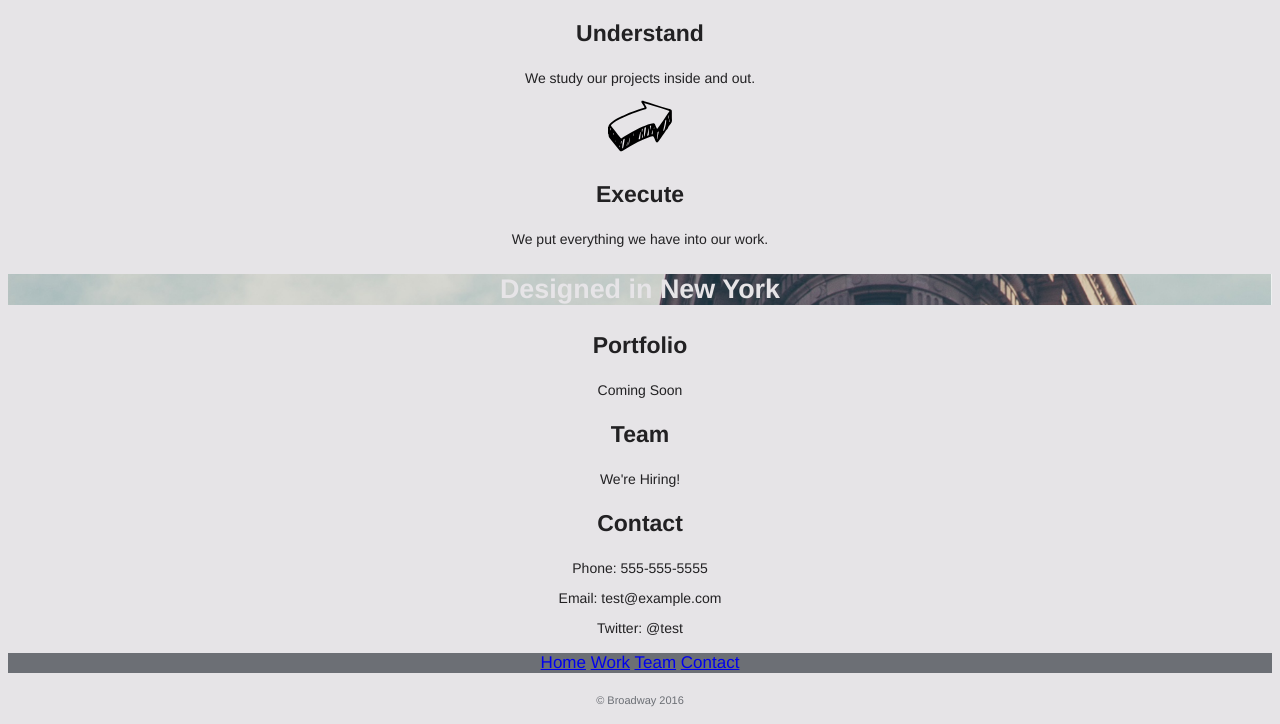
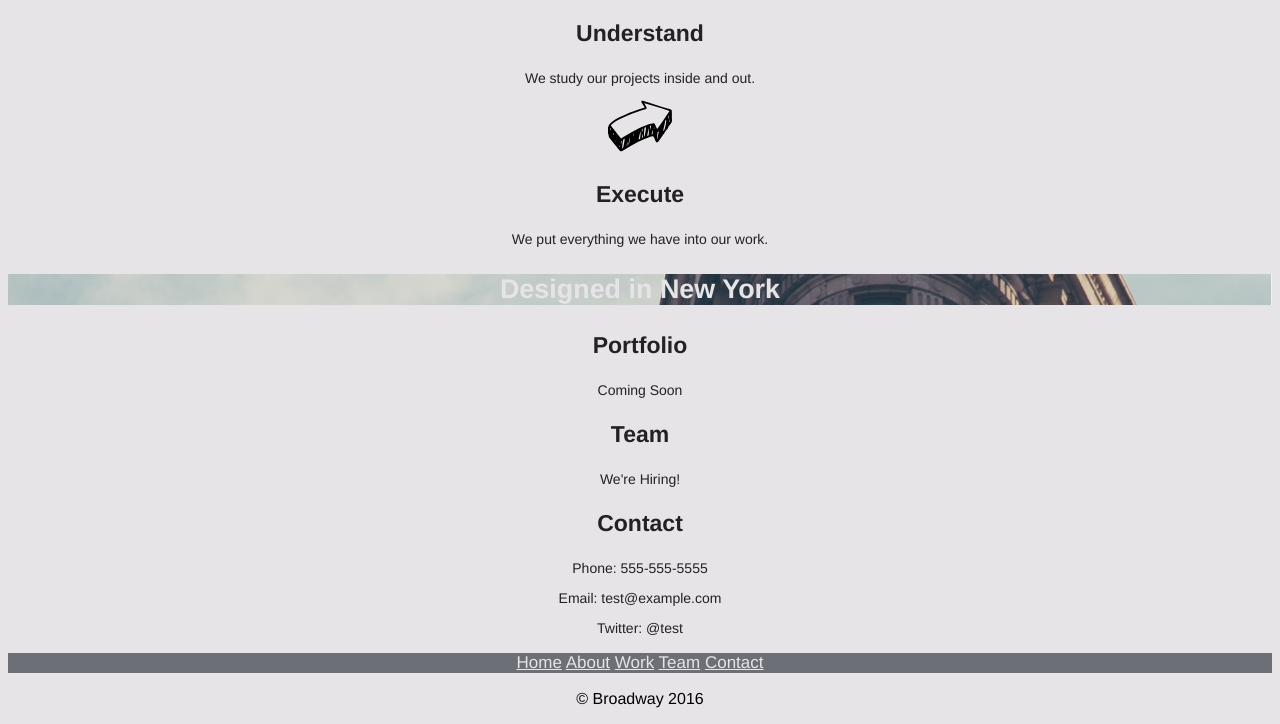
Before and after one commit to akgregg/Broadway, a plain HTML site: page index.html in a window 1280 px wide. Shown: the part 695-1419 px from the top of the page. Drawn offline with Linux system fonts and the light colour scheme.

Commit message:
final version

```diff
--- a/Resources/CSS/style.css
+++ b/Resources/CSS/style.css
@@ -46,6 +46,17 @@ p.footer
   {font-size: 17px;
   color: #E6E4E7;
   background-color: #6C6F75;
-text-align: center;}
+float: center;
+padding: 0;
+text-align: center;
+}
+p a {
+    padding: 0;
+    text-align: center;
+    color: #E6E4E7;
+}
+p a:hover {
+    background-color: #6C6F75;
+    color: #C4BBB8;
   span {font-size: 11px;
     color: #6C6F75;}
--- a/index.html
+++ b/index.html
@@ -44,9 +44,15 @@
       <p class="dci">Twitter: @test</p>
   </div>
   <div Id="footer">
-    <p class="footer"><a href="#home">Home</a> <a href="#process>About</a>
-      <a href="#work">Work</a> <a href="#work">Team</a> <a href="#work">Contact</a></p>
-      <span>&#169; Broadway 2016</span>
+    <p class="footer">
+      <a href="#home">Home</a>
+      <a href="#process">About</a>
+      <a href="#work">Work</a>
+      <a href="#work">Team</a>
+      <a href="#work">Contact</a>
+    </p>
+
+      <p><span>&#169; Broadway 2016</span></p>
   </div>
   </body>
 </html>
```
